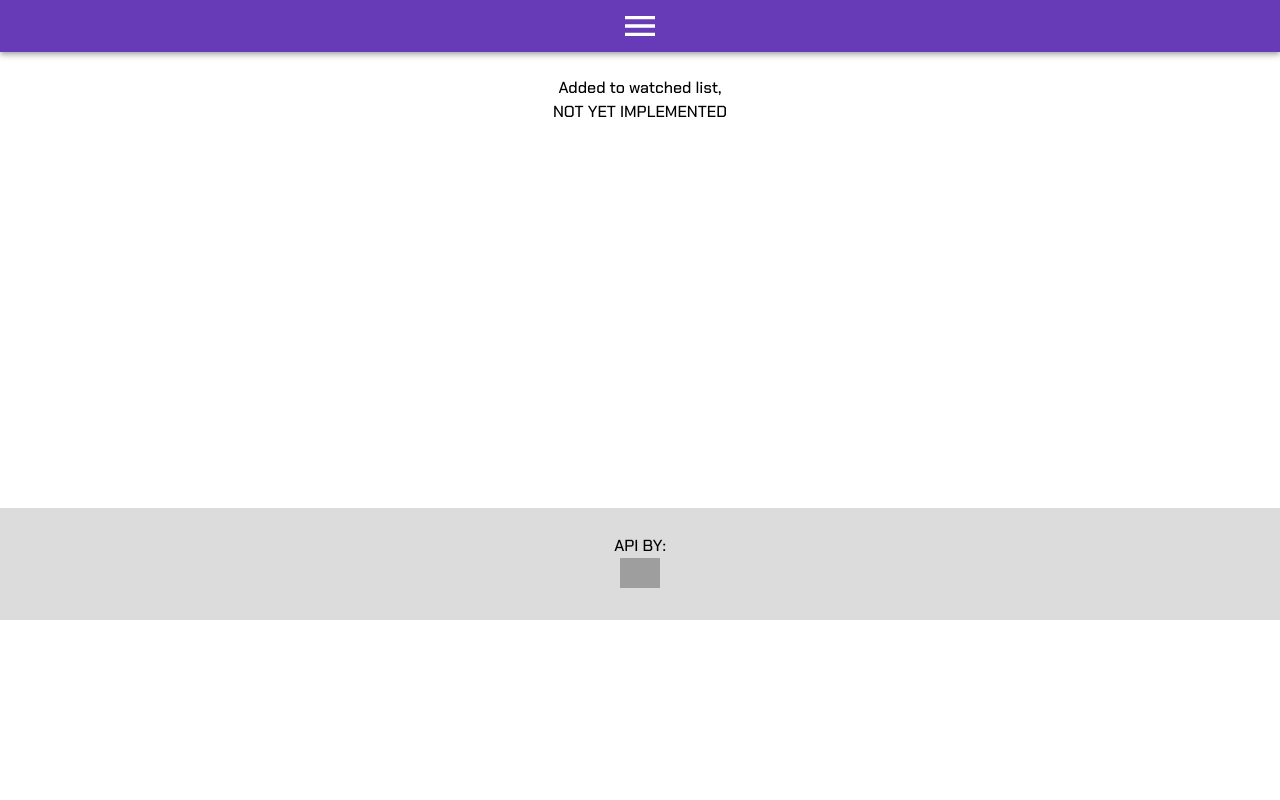
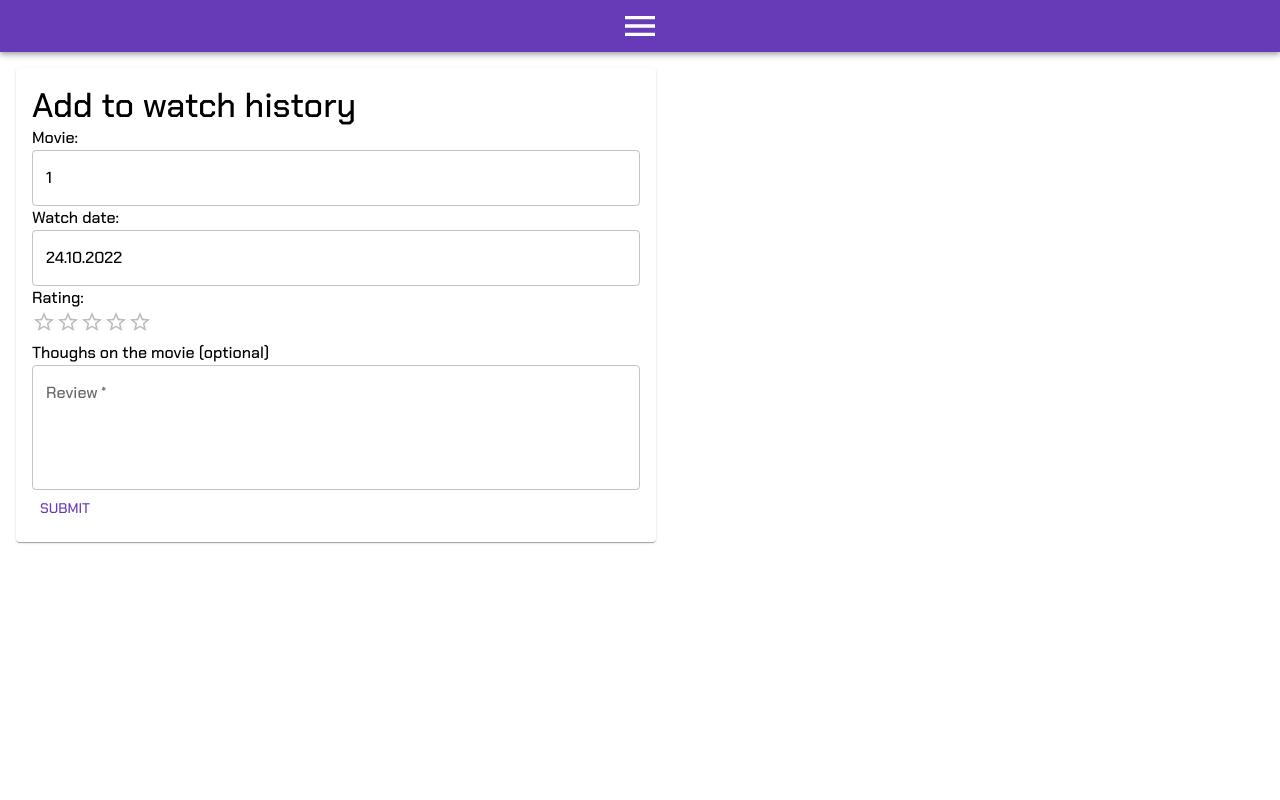
Before and after one commit to Lauri-Iivarinen/REACT-MovieRecommendations, a React (Create React App) app: page /addtolist/1/1/1 in a window 1280 px wide. Shown: the top 800 px of the page. Built offline with nearby package versions, Linux system fonts and the light colour scheme; grey boxes are pictures that could not be loaded.

Commit message:
app uses DB + cleaned warnings + add to watch history + got rid of authentication for now

```diff
--- a/package.json
+++ b/package.json
@@ -7,9 +7,12 @@
     "@emotion/styled": "^11.10.5",
     "@mui/icons-material": "^5.10.9",
     "@mui/material": "^5.10.12",
+    "@mui/x-date-pickers": "^5.0.9",
     "@testing-library/jest-dom": "^5.16.5",
     "@testing-library/react": "^13.4.0",
     "@testing-library/user-event": "^13.5.0",
+    "axios": "^1.2.0",
+    "date-fns": "^2.29.3",
     "react": "^18.2.0",
     "react-dom": "^18.2.0",
     "react-router-dom": "^6.4.3",
--- a/public/index.html
+++ b/public/index.html
@@ -16,7 +16,6 @@
       manifest.json provides metadata used when your web app is installed on a
       user's mobile device or desktop. See https://developers.google.com/web/fundamentals/web-app-manifest/
     -->
-  <link rel="manifest" href="%PUBLIC_URL%/manifest.json" />
   <!--
       Notice the use of %PUBLIC_URL% in the tags above.
       It will be replaced with the URL of the `public` folder during the build.
--- a/src/App.js
+++ b/src/App.js
@@ -2,17 +2,14 @@
 import "./App.css"
 import React from "react";
 import { createTheme, CssBaseline, ThemeProvider, Typography } from "@mui/material";
-import {lightBlue, amber} from '@mui/material/colors';
 //import TabMUI from "./mui/TabMui";
 import { BrowserRouter, Routes, Route } from 'react-router-dom';
 import MenuMUI from "./mui/MenuMUI";
-import IndexMUI from "./mui/IndexMUI";
 import FetchMoviesMUI from "./mui/FetchMoviesMUI";
-import AuthenticationCreateNewMUI from "./mui/AuthenticationCreateNewMUI";
-import AuthenticationLoginMUI from "./mui/AuthenticationLoginMUI";
 import AuthenticatedIndexMUI from "./mui/AuthenticatedIndexMUI";
 import MovieInfoMUI from "./mui/MovieInfoMUI";
 import MyWatchedList from "./mui/MyWatchedList";
+import AddToListFormMUI from "./mui/AddToListFormMUI";
 //import AuthenticationForm from "./components/AuthenticationForm";
 
 /*
@@ -80,14 +77,12 @@ function App() {
     <BrowserRouter>
       <Routes>
         <Route path='/' element={ <MenuMUI /> }>
-          <Route index element={ <IndexMUI></IndexMUI> } />
+          <Route index element={ <AuthenticatedIndexMUI></AuthenticatedIndexMUI>} />
           <Route path='listaa' element={ <FetchMoviesMUI genres={genres}></FetchMoviesMUI> } />
-          <Route path='signup' element={ <AuthenticationCreateNewMUI></AuthenticationCreateNewMUI> } />
-          <Route path='login' element={ <AuthenticationLoginMUI></AuthenticationLoginMUI> } />
-          <Route path='home/:user' element={ <AuthenticatedIndexMUI></AuthenticatedIndexMUI> } />
-          <Route path='home/:user/watchlist' element={ <MyWatchedList></MyWatchedList> } />
+          <Route path='home' element={ <AuthenticatedIndexMUI></AuthenticatedIndexMUI> } />
+          <Route path='home/watchlist' element={ <MyWatchedList></MyWatchedList> } />
           <Route path='listaa/:id' element={<MovieInfoMUI></MovieInfoMUI>}></Route>
-            <Route path='addtolist/:id/:title/:img' element={<Typography sx={{textAlign: "center",marginTop:3}}>Added to watched list,<br /> NOT YET IMPLEMENTED</Typography>}></Route>
+          <Route path='addtolist/:id/:title/:img' element={<AddToListFormMUI></AddToListFormMUI>}></Route>
           <Route path='*' element={ <Typography>Virhe</Typography> } />
         </Route>
       </Routes>
--- /dev/null
+++ b/src/mui/AddToListFormMUI.js
@@ -0,0 +1,112 @@
+import React,{useState} from 'react';
+import axios from 'axios';
+import { Box, Button, Paper, Rating, TextField, Typography } from '@mui/material';
+import { Outlet, useParams } from 'react-router-dom';
+import {AdapterDateFns} from '@mui/x-date-pickers/AdapterDateFns';
+import { LocalizationProvider} from '@mui/x-date-pickers/LocalizationProvider';
+import {DatePicker} from '@mui/x-date-pickers/DatePicker';
+import DateFnsUtils from '@date-io/date-fns';
+import fiLocale from 'date-fns/locale/fi';
+
+function AddToListFormMUI(props) {
+
+    const { id, title, img } = useParams()
+    const [status, setStatus] = useState('')
+    const [movie, setMovie] = useState({
+        id: id,
+        title: title,
+        watched: new Date(),
+        rating: 0.0,
+        review: "",
+        img: img
+    })
+    const host = 'http://localhost:8080/'
+
+    const changeDate = (e) => {
+        setMovie({
+            ...movie,
+            watched: e
+        })
+    }
+
+    const setReview = (e) => {
+        setMovie({
+            ...movie,
+            review: e.target.value
+       })
+   }
+
+    const setRating = (e) => {
+        setMovie({
+            ...movie,
+            rating: e
+        })
+    }
+
+    const postMovie = async (e) => {
+
+        const dateStr = movie.watched.getFullYear() + '-' + (movie.watched.getMonth() + 1) + '-' + movie.watched.getDate()
+
+        const postJson = {
+            id: movie.id,
+            title: movie.title,
+            watched: dateStr,
+            rating: movie.rating,
+            review: movie.review,
+            img: movie.img
+        }
+
+        try {
+            const response = await axios.post(host+ 'movies', postJson)
+            console.log(response)
+            setMovie({
+                id: id,
+                title: title,
+                watched: '',
+                rating: 0.0,
+                review: '',
+                img: img
+            })
+            setStatus('success')
+        } catch (error) {
+
+        }
+    }
+
+    return (
+        <Box>
+            <Paper sx={{ padding: 2, margin: 2, width: '50%' }}>
+                <Typography variant='h4'>Add to watch history</Typography>
+                <Typography>Movie:</Typography>
+                <TextField value={movie.title} required fullWidth></TextField>
+                <Typography>Watch date:</Typography>
+                {/* DATE */}
+                <LocalizationProvider dateAdapter={ AdapterDateFns} utils={ DateFnsUtils }
+                    adapterLocale={ fiLocale }>
+                    <DatePicker
+                    value={ movie.watched }
+                    onChange={ (e) => changeDate(e) }
+                    renderInput={(params) => <TextField {...params} required fullWidth />}
+                    disableMaskedInput />
+                </LocalizationProvider>
+                <Typography>Rating:</Typography>
+                <Rating
+                    name="simple-controlled"
+                    value={movie.rating}
+                    precision={0.5}
+                    onChange={(event, e) => {
+                        setRating(e);
+                    }}
+                />
+                <Typography>Thoughs on the movie (optional)</Typography>
+                <TextField label='Review' onChange={(e) => setReview(e)} value={movie.review} multiline rows={4} required fullWidth></TextField>
+                <Button onClick={() => postMovie()}>Submit</Button>
+                <Typography>{status}</Typography>
+            </Paper>
+
+            <Outlet></Outlet>
+        </Box>
+    )
+}
+
+export default AddToListFormMUI
--- a/src/mui/AuthenticatedIndexMUI.js
+++ b/src/mui/AuthenticatedIndexMUI.js
@@ -1,13 +1,10 @@
 import React,{useState,useEffect} from "react";
-import { Box, Card, CardContent, CardHeader, CardMedia, Grid, Paper, Typography } from "@mui/material";
-import { Link, Outlet,useParams} from 'react-router-dom';
+import { Box, Card, CardContent, CardMedia, Grid, Typography } from "@mui/material";
+import {Outlet} from 'react-router-dom';
 import getCreds from "../cred/cred";
 
 //Index page for users who have successfully authenticated
 function AuthenticatedIndexMUI (props){
-
-    //user (username/id)
-    let {user} = useParams()
 
     //gets credentials for API (saved on pc, not gh)
     const credentials = getCreds()
@@ -50,13 +47,15 @@ function AuthenticatedIndexMUI (props){
             setErrorState("NO CONNECTION")
         }
     }
-    useEffect(() => { fetchUrl() }, []);
+    useEffect(() => {
+        fetchUrl()
+        // eslint-disable-next-line react-hooks/exhaustive-deps
+    }, []);
 
     //if fetch worked correctly
     if(errorState.length === 0){
         return(
             <Box>
-                <Typography sx={{float:'right',margin:2}}>Logged in as {user}</Typography>
                 <Typography variant='h4' sx={{marginLeft: 6, marginTop:2}}>Popular movies now:</Typography>
                 <Grid container spacing={3} sx={{margin: 1}}>
                     {trendingMovies.map(trending =>{
--- a/src/mui/FetchMoviesMUI.js
+++ b/src/mui/FetchMoviesMUI.js
@@ -1,12 +1,12 @@
 import React, { useState, useEffect } from 'react'
-import { Box,Button,getImageListItemBarUtilityClass,Paper,TextField, Typography} from "@mui/material";
+import { Box,Button,Paper,TextField, Typography} from "@mui/material";
 import Table from '@mui/material/Table';
 import TableBody from '@mui/material/TableBody';
 import TableCell from '@mui/material/TableCell';
 import TableContainer from '@mui/material/TableContainer';
 import TableHead from '@mui/material/TableHead';
 import TableRow from '@mui/material/TableRow';
-import { Link, Outlet } from 'react-router-dom';
+import { Link, Outlet} from 'react-router-dom';
 import getCreds from '../cred/cred';
 
 
@@ -14,6 +14,7 @@ import getCreds from '../cred/cred';
 function FetchMoviesMUI(props) {
     //Display errors
     const [errorState, setErrorState] = useState("Processing...")
+
     //save all movies
     const [movies, setmovies] = useState([{
         title: '',
@@ -94,7 +95,10 @@ function FetchMoviesMUI(props) {
         }
     }
     //execute fetch when page is loaded
-    useEffect(() => { fetchUrl() }, []);
+    useEffect(() => {
+        fetchUrl()
+        // eslint-disable-next-line react-hooks/exhaustive-deps
+    }, []);
 
     //removes the unneccessary '/' from the start of the image url
     const getImage = (e) =>{
@@ -157,6 +161,7 @@ function FetchMoviesMUI(props) {
                                         //reduce index by 1 to keep row colors fixed
                                         index--
                                     }
+                                    return(<Typography></Typography>)
                         })}
                         </TableBody>
                         </Table>
--- a/src/mui/MovieInfoMUI.js
+++ b/src/mui/MovieInfoMUI.js
@@ -6,10 +6,11 @@ import getCreds from "../cred/cred";
 //Fetches extra information from a certain movie (with use parameter 'id')
 function MovieInfoMUI(){
 
-    let {id} = useParams()
+        let { id } = useParams()
+        const credentials = getCreds()
 
     //gets API credentials from files
-    const credentials = getCreds()
+
     const [errorState, setErrorState] = useState("waiting")
 
     //used for the return function
@@ -17,8 +18,10 @@ function MovieInfoMUI(){
 
     //https://api.themoviedb.org/3/movie/{movie_id}?api_key=<<api_key>>&language=en-US
 
+    useEffect(() => {
+
     //FETCHES THE DATA FROM A SINGLE MOVIE
-    const fetchInfo = async () =>{
+        const fetchInfo = async () => {
             try{
                 const connection = await fetch('https://api.themoviedb.org/3/movie/'+id+'?api_key='+credentials+'&language=en-US')
                 const json = await connection.json()
@@ -31,7 +34,9 @@ function MovieInfoMUI(){
                 setErrorState("virhe")
             }
         }
-    useEffect(() => { fetchInfo() }, []);
+        fetchInfo()
+        // eslint-disable-next-line react-hooks/exhaustive-deps
+    }, [])
 
     //ALL FORMATERS CHECK FOR NULL VALUES FROM API CALL
     //Reformats numbers to become easily readable
@@ -61,6 +66,10 @@ function MovieInfoMUI(){
         return 'Length: ' + e
     }
 
+    const getImage = (e) =>{
+        return e.slice(1)
+    }
+
     if(errorState.length===0){
         return(
             <Box>
@@ -83,6 +92,7 @@ function MovieInfoMUI(){
                                 </CardContent>
                                 <CardActions>
                                     <Button component={Link} to='../listaa'>Return</Button>
+                                    <Button component={Link} to={'../addtolist/'+movie.id+'/'+movie.title+'/'+getImage(movie.poster_path)}>Add to watched</Button>
                                 </CardActions>
                             </Card>
                         </Grid>
```
Also changed, not shown: src/mui/MenuMUI.js (+17 -8 lines), src/mui/MyWatchedList.js (+49 -26 lines), 2 other files (tests, documents, lock files or other folders). Lines whose indentation alone changed are shown as unchanged.
